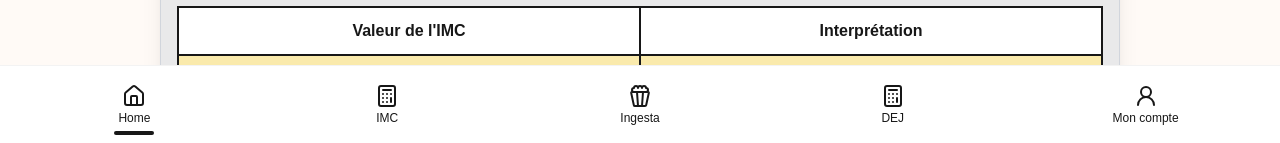
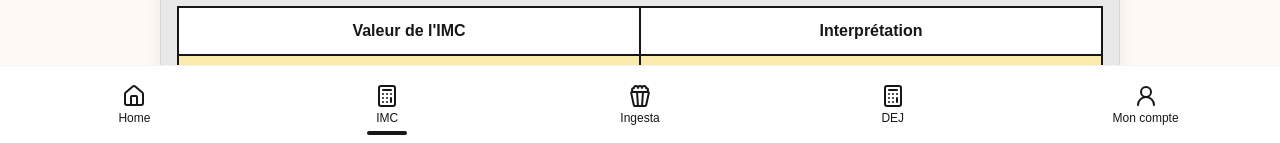
Before and after one commit to Edwige08/dietetic_lab_front, a Next.js app: page /imc in a window 1280 px wide. Shown: the part 655-798 px from the top of the page. Built offline with nearby package versions, Linux system fonts and the light colour scheme.

Commit message:
add: links to the pages on the Dock

```diff
--- a/src/components/Dock.tsx
+++ b/src/components/Dock.tsx
@@ -1,29 +1,38 @@
+'use client'
+
 import { Calculator, House, Popcorn, UserRound } from "lucide-react"
+import { useRouter, usePathname } from "next/navigation";
 
 export default function Dock() {
+    const router = useRouter();
+    const pathname = usePathname();
+
+    const handleNavigation = (path: string) => {
+        router.push(path);
+    }
     return (
         <div className="dock dock-xl bg-white">
-            <button className="dock-active">
+            <button className={pathname === "/" ? "dock-active" : ""} onClick={() => handleNavigation('/')}>
                 <House />
                 <span className="dock-label">Home</span>
             </button>
 
-            <button>
+            <button className={pathname === "/imc" ? "dock-active" : ""} onClick={() => handleNavigation('/imc')}>
                 <Calculator />
                 <span className="dock-label">IMC</span>
             </button>
 
-            <button>
+            <button onClick={() => handleNavigation('/')}>
                 <Popcorn />
                 <span className="dock-label">Ingesta</span>
             </button>
 
-            <button>
+            <button className={pathname === "/dej" ? "dock-active" : ""} onClick={() => handleNavigation('/dej')}>
                 <Calculator />
                 <span className="dock-label">DEJ</span>
             </button>
 
-            <button>
+            <button onClick={() => handleNavigation('/')}>
                 <UserRound />
                 <span className="dock-label">Mon compte</span>
             </button>
```
